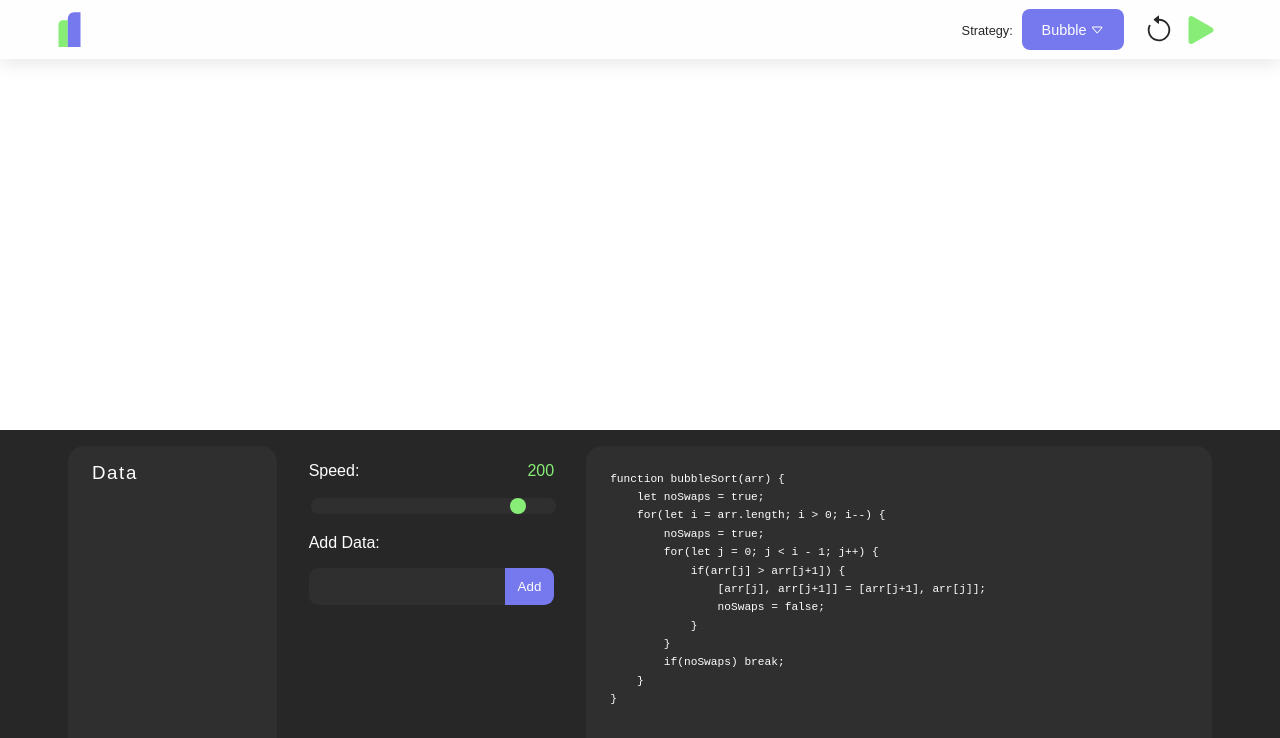
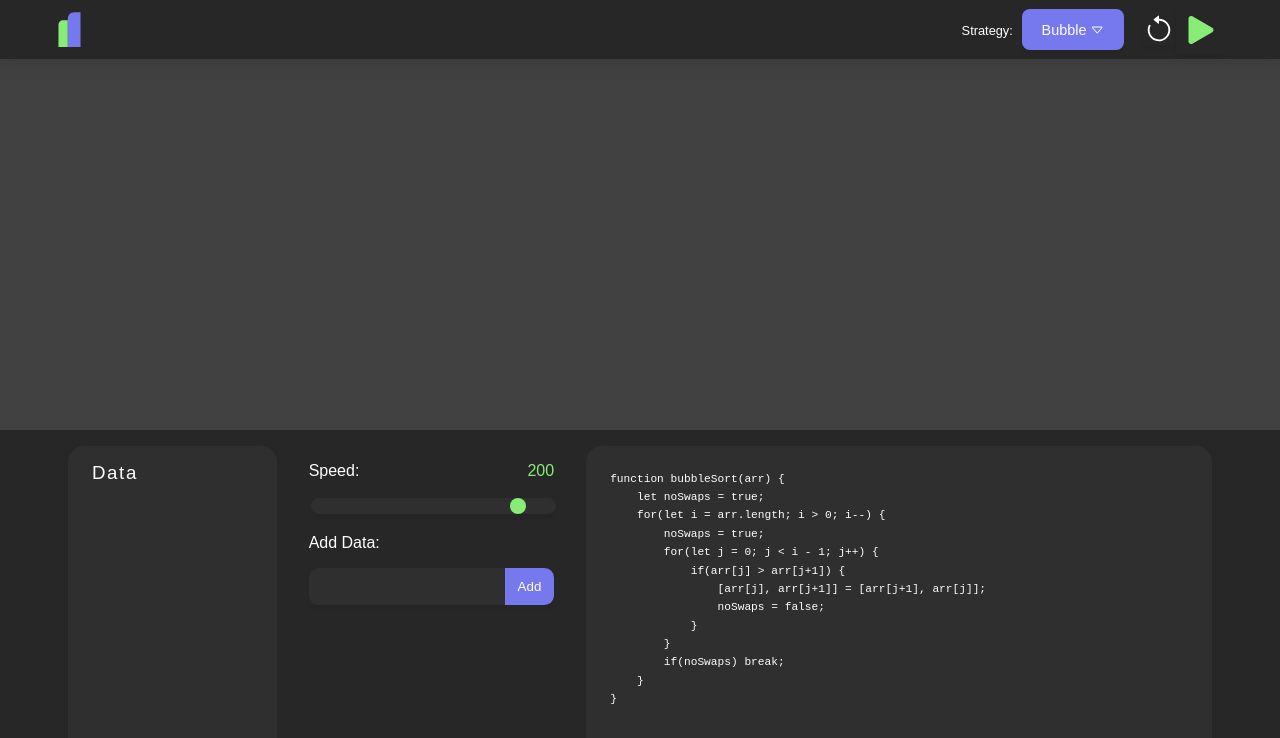
Before and after one commit to ralflopez/Sorting-Visualizer, a React (Vite) app: page / in a window 1280 px wide. Shown: the top 738 px of the page. Built offline with nearby package versions, Linux system fonts and the light colour scheme.

Commit message:
STYLE: redesign to dark mode

```diff
--- a/src/SortingMethods/Insertion.ts
+++ b/src/SortingMethods/Insertion.ts
@@ -23,7 +23,7 @@ async function insertionSort(store: SortStore) {
             await setBreakpoint(store, 5)
         }
         store.selectDataBlock(j+1, 'dark')
-        store.selectDataBlock(j, 'dark')
+        if(j >= 0) store.selectDataBlock(j, 'dark')
         await setBreakpoint(store, 6)
         store.assignDataBlock(j+1, {
             ...currentVal
--- a/src/components/Appbar/Appbar.styled.ts
+++ b/src/components/Appbar/Appbar.styled.ts
@@ -8,9 +8,8 @@ export const Bar: StyledComponent<"div", any, {}, never> = styled.div`
     width: 100%;
     height: 59px;
     padding: 5px 0;
-    background-color: ${(props: any) => props.theme.palette.light};
-    color: ${(props: any) => props.theme.palette.dark};
-    background: #FFFEFE;
+    background-color: ${(props: any) => props.theme.palette.dark.color};
+    color: ${(props: any) => props.theme.palette.dark.text};
     box-shadow: 0px 4px 18px rgba(0, 0, 0, 0.1);
     display: inline-block;
     & > div {
--- a/src/components/BottomSection/Code/CodeSection.styled.ts
+++ b/src/components/BottomSection/Code/CodeSection.styled.ts
@@ -6,6 +6,7 @@ export const DarkerContainer: StyledComponent<"div", any, {}, never> = styled.di
     border-radius: 1rem;
     background-color: ${({theme}: any) => theme.palette.dark['100']};
     padding: 1.5rem;
+    box-shadow: ${({theme}: any) => theme.palette.boxShadow.prop}
 `
 
 export const TextArea: StyledComponent<"div", any, {}, never> = styled.div`
--- a/src/components/BottomSection/Data/DataSection.styled.ts
+++ b/src/components/BottomSection/Data/DataSection.styled.ts
@@ -13,6 +13,7 @@ export const DarkerContainer: StyledComponent<"div", any, {}, never> = styled.di
     color: ${({theme}: any) => theme.palette.dark.text};
     padding: 1rem;
     overflow: auto;
+    box-shadow: ${({theme}: any) => theme.palette.boxShadow.prop};
 
     & > h3 {
         margin: 0 0.5rem;
--- a/src/components/BottomSection/Settings/DataInput.styled.ts
+++ b/src/components/BottomSection/Settings/DataInput.styled.ts
@@ -21,6 +21,7 @@ export const Input: StyledComponent<"input", any, {}, never> = styled.input<{typ
 
 export const Flex: StyledComponent<"form", any, {}, never> = styled.form`
     display: flex;
+    box-shadow: ${({theme}: any) => theme.palette.boxShadow.prop}
 `
 
 export const Button: StyledComponent<"button", any, {}, never> = styled.button`
--- a/src/components/BottomSection/Settings/SpeedSlidet.styled.ts
+++ b/src/components/BottomSection/Settings/SpeedSlidet.styled.ts
@@ -9,6 +9,7 @@ export const Slider: StyledComponent<"input", any, {}, never> = styled.input`
     outline: none;
     --webkit-transition: .2s;
     direction: rtl;
+    box-shadow: ${({theme}: any) => theme.palette.boxShadow.prop};
     &::-webkit-slider-thumb {
         --webkit-appearance: none;
         appearance: none;
--- a/src/components/Controls/Controlls.styled.ts
+++ b/src/components/Controls/Controlls.styled.ts
@@ -8,6 +8,7 @@ export const Controls: StyledComponent<"div", any, {}, never> = styled.div`
     transition: all 300ms ease-out;
     position: relative;
     margin-right: 2px;
+    box-shadow: ${({theme}: any) => theme.palette.boxShadow.prop};
     &:hover {
         opacity: 0.5;
     }
--- a/src/components/Controls/RepeatControl.tsx
+++ b/src/components/Controls/RepeatControl.tsx
@@ -16,7 +16,7 @@ const RepeatControl = () => {
         <Controls
             onClick={handleResetAction}
         >
-            <ArrowCounterclockwise color="#272727" size={30} />
+            <ArrowCounterclockwise color="#FFFFFF" size={30} />
         </Controls>
     )
 }
--- a/src/components/General/Dropdown.styled.ts
+++ b/src/components/General/Dropdown.styled.ts
@@ -25,6 +25,7 @@ export const DropdownButton: StyledComponent<"div", any, TColor, never> = styled
     cursor: pointer;
     transition: all 300ms ease-out;
     position: relative;
+    box-shadow: ${({theme}: any) => theme.palette.boxShadow.prop};
     &:hover {
         opacity: 0.85
     }
@@ -46,6 +47,7 @@ export const DropdownSelection: StyledComponent<"div", any, TSelection, never> =
     border-radius: ${({theme}: any) => theme.sizing.rounded.sm};
     padding: 0.5rem;
     text-align: center;
+    box-shadow: ${({theme}: any) => theme.palette.boxShadow.prop};
 `
 
 export const DropdownItem: StyledComponent<"div", any, {}, never> = styled.div`
--- a/src/components/MainSection/MainSection.styled.ts
+++ b/src/components/MainSection/MainSection.styled.ts
@@ -4,7 +4,7 @@ export const Main: StyledComponent<"div", any, {}, never> = styled.div`
     flex: 1;
     max-height: 50%;
     overflow: auto;
-    background-color: ${({theme}: any) => theme.palette.background.color}
+    background-color: ${({theme}: any) => theme.palette.background.color};
     & > div {
         height: 100%;
     }
--- a/src/theme.tsx
+++ b/src/theme.tsx
@@ -27,9 +27,13 @@ const theme = {
             text: '#FFFEFE',
         },
         background: {
-            color: '#F6F6F6',
+            // color: '#F6F6F6',
+            color: '#414141',
             text: '#272727'
         },
+        boxShadow: {
+            prop: '0px 4px 3px rgba(0, 0, 0, 0.05);'
+        }
     },
     sizing: {
         width: {
@@ -40,7 +44,7 @@ const theme = {
         },
         rounded: {
             sm: '0.5rem'
-        }
+        },
     },
     transition: {
         basic: 'all 300ms ease-out'
```
